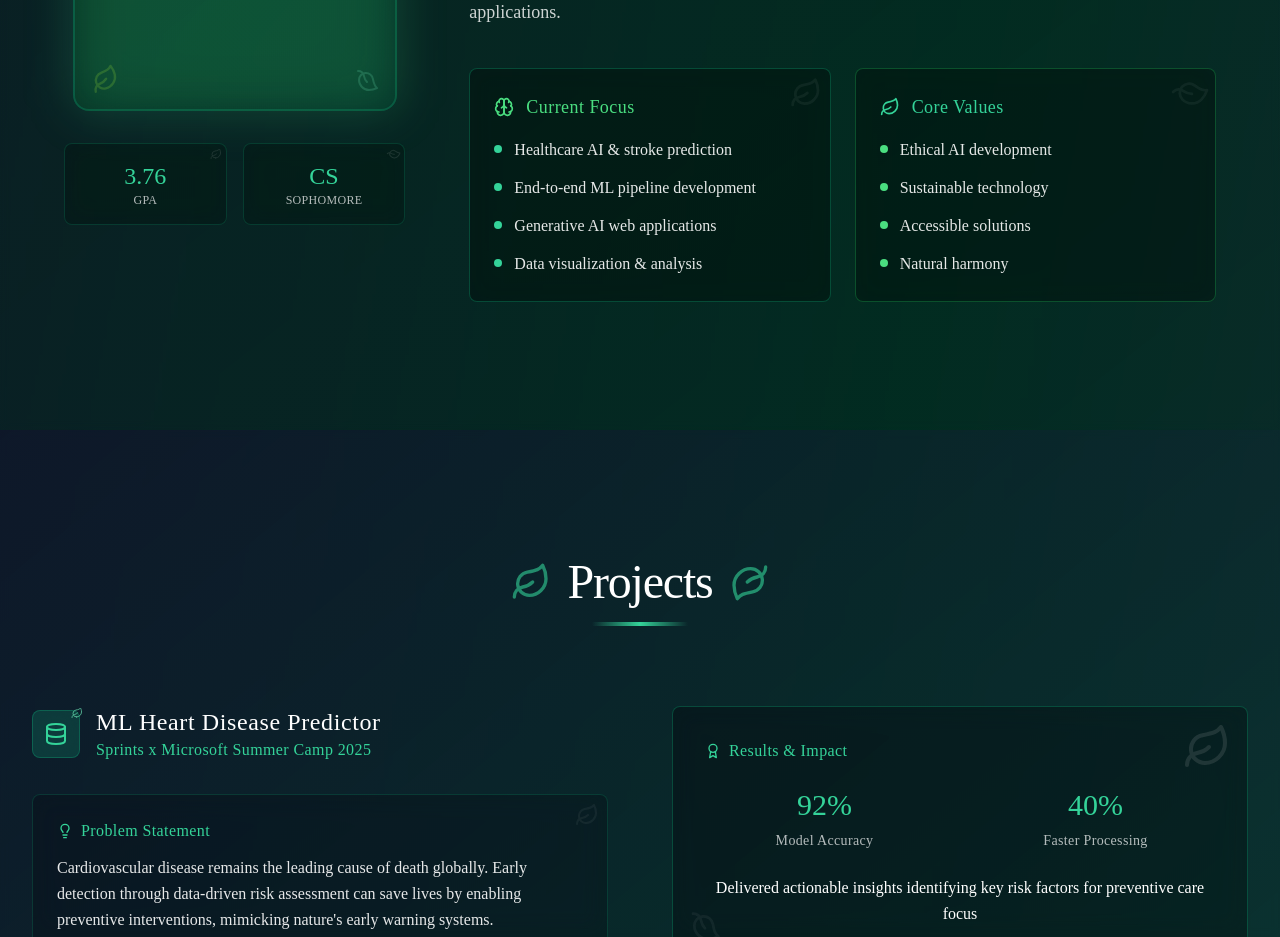
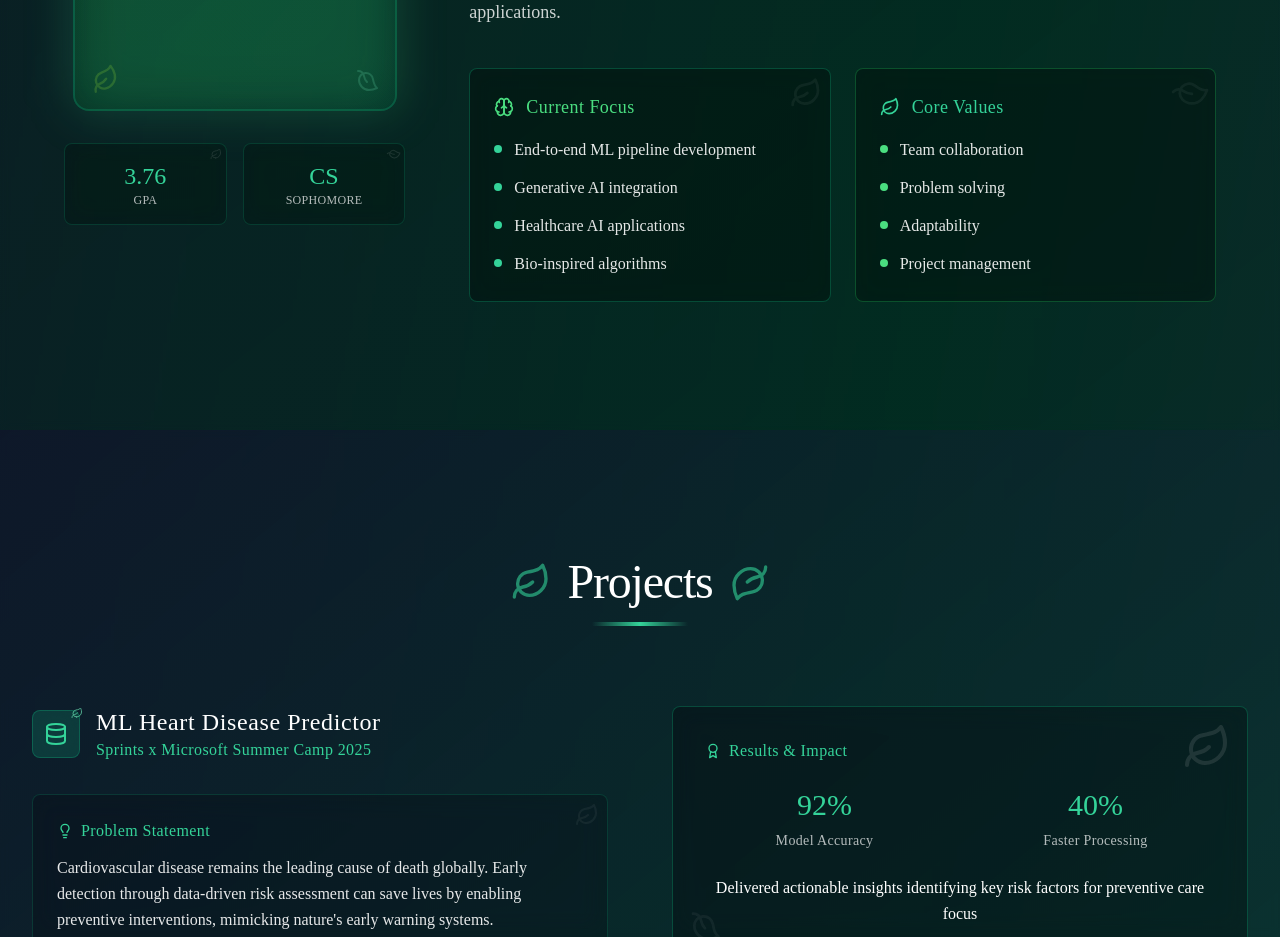
Before and after one commit to YM1prg/My-Portfolio, a React (Vite) app: page / in a window 1280 px wide. Shown: the part 1560-2497 px from the top of the page. Built offline with nearby package versions, Linux system fonts and the light colour scheme.

Commit message:
Updated App.tsx

```diff
--- a/src/App.tsx
+++ b/src/App.tsx
@@ -281,19 +281,19 @@ function App() {
                   <div className="space-y-3">
                     <div className="flex items-start gap-3">
                       <div className="w-2 h-2 bg-emerald-400 rounded-full mt-2"></div>
-                      <span className="font-normal text-white/90 leading-relaxed">Healthcare AI & stroke prediction</span>
-                    </div>
-                    <div className="flex items-start gap-3">
-                      <div className="w-2 h-2 bg-emerald-400 rounded-full mt-2"></div>
                       <span className="font-normal text-white/90 leading-relaxed">End-to-end ML pipeline development</span>
                     </div>
                     <div className="flex items-start gap-3">
                       <div className="w-2 h-2 bg-emerald-400 rounded-full mt-2"></div>
-                      <span className="font-normal text-white/90 leading-relaxed">Generative AI web applications</span>
+                      <span className="font-normal text-white/90 leading-relaxed">Generative AI integration</span>
                     </div>
                     <div className="flex items-start gap-3">
                       <div className="w-2 h-2 bg-emerald-400 rounded-full mt-2"></div>
-                      <span className="font-normal text-white/90 leading-relaxed">Data visualization & analysis</span>
+                      <span className="font-normal text-white/90 leading-relaxed">Healthcare AI applications</span>
+                    </div>
+                    <div className="flex items-start gap-3">
+                      <div className="w-2 h-2 bg-emerald-400 rounded-full mt-2"></div>
+                      <span className="font-normal text-white/90 leading-relaxed">Bio-inspired algorithms</span>
                     </div>
                   </div>
                 </div>
@@ -309,19 +309,19 @@ function App() {
                   <div className="space-y-3">
                     <div className="flex items-start gap-3">
                       <div className="w-2 h-2 bg-green-400 rounded-full mt-2"></div>
-                      <span className="font-normal text-white/90 leading-relaxed">Ethical AI development</span>
+                      <span className="font-normal text-white/90 leading-relaxed">Team collaboration</span>
                     </div>
                     <div className="flex items-start gap-3">
                       <div className="w-2 h-2 bg-green-400 rounded-full mt-2"></div>
-                      <span className="font-normal text-white/90 leading-relaxed">Sustainable technology</span>
+                      <span className="font-normal text-white/90 leading-relaxed">Problem solving</span>
                     </div>
                     <div className="flex items-start gap-3">
                       <div className="w-2 h-2 bg-green-400 rounded-full mt-2"></div>
-                      <span className="font-normal text-white/90 leading-relaxed">Accessible solutions</span>
+                      <span className="font-normal text-white/90 leading-relaxed">Adaptability</span>
                     </div>
                     <div className="flex items-start gap-3">
                       <div className="w-2 h-2 bg-green-400 rounded-full mt-2"></div>
-                      <span className="font-normal text-white/90 leading-relaxed">Natural harmony</span>
+                      <span className="font-normal text-white/90 leading-relaxed">Project management</span>
                     </div>
                   </div>
                 </div>
```
